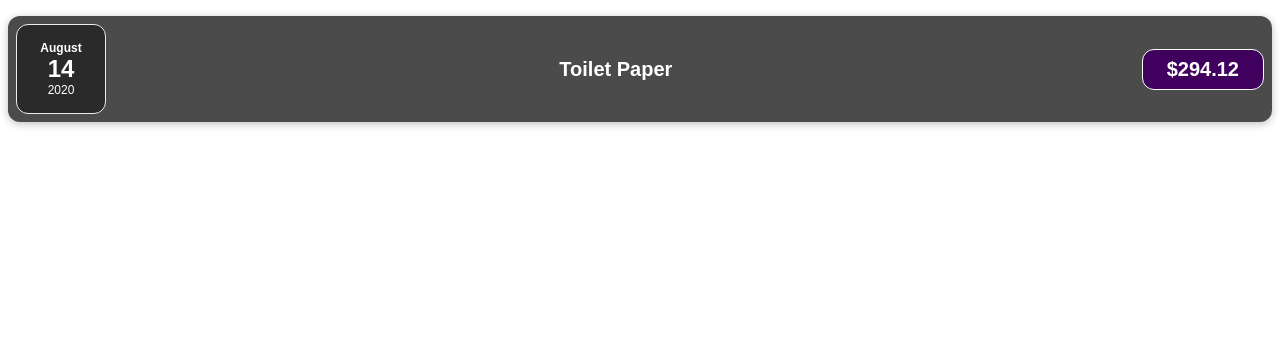
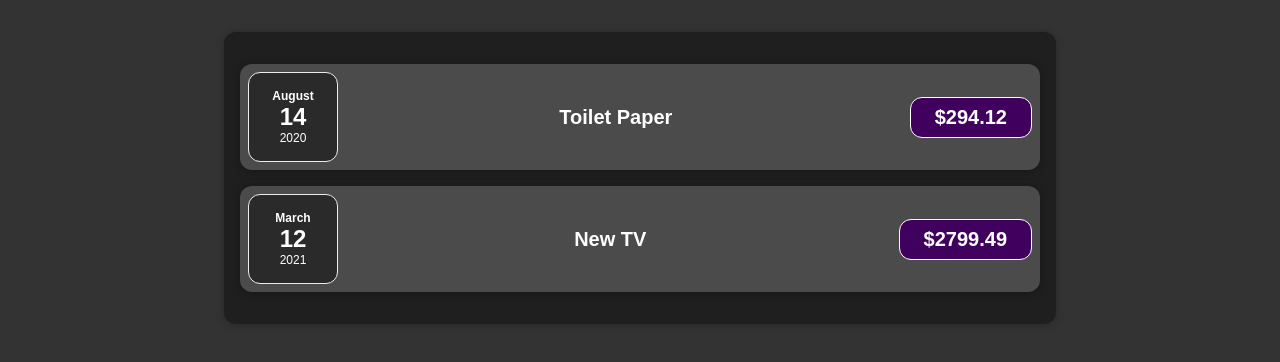
Before and after one commit to Tetsumote/udemy-reactExpenses, a React (Create React App) app: page / in a window 1280 px wide. Shown: the top 362 px of the page. Built offline with nearby package versions, Linux system fonts and the light colour scheme.

Commit message:
add wrapper components

```diff
--- a/src/App.js
+++ b/src/App.js
@@ -1,6 +1,6 @@
 import "./styles.css";
 
-import ExpenseItem from "./components/ExpenseItem";
+import Expenses from "./components/Expenses";
 
 export default function App() {
   const expenses = [
@@ -32,11 +32,7 @@
 
   return (
     <div className="App">
-      <ExpenseItem
-        title={expenses[0].title}
-        amount={expenses[0].amount}
-        date={expenses[0].date}
-      />
+      <Expenses expenses={expenses} />
     </div>
   );
 }
--- /dev/null
+++ b/src/components/Card.css
@@ -0,0 +1,4 @@
+.card {
+  border-radius: 12px;
+  box-shadow: 0 1px 8px rgba(0, 0, 0, 0.25);
+}
--- /dev/null
+++ b/src/components/Card.js
@@ -0,0 +1,8 @@
+import "./Card.css";
+
+function Card(props) {
+  const classes = "card " + props.className;
+  return <div className={classes}>{props.children}</div>;
+}
+
+export default Card;
--- a/src/components/ExpenseItem.css
+++ b/src/components/ExpenseItem.css
@@ -2,10 +2,8 @@
   display: flex;
   justify-content: space-between;
   align-items: center;
-  box-shadow: 0 2px 8px rgba(0, 0, 0, 0.25);
   padding: 0.5rem;
   margin: 1rem 0;
-  border-radius: 12px;
   background-color: #4b4b4b;
 }
 
--- a/src/components/ExpenseItem.js
+++ b/src/components/ExpenseItem.js
@@ -1,15 +1,16 @@
+import Card from "./Card";
 import ExpenseDate from "./ExpenseDate";
 import "./ExpenseItem.css";
 
 function ExpenseItem(props) {
   return (
-    <div className="expense-item">
+    <Card className="expense-item">
       <ExpenseDate date={props.date} />
       <div className="expense-item__description">
         <h2>{props.title}</h2>
         <div className="expense-item__price">$2{props.amount}</div>
       </div>
-    </div>
+    </Card>
   );
 }
 
--- /dev/null
+++ b/src/components/Expenses.css
@@ -0,0 +1,7 @@
+.expenses {
+  padding: 1rem;
+  background-color: rgb(31, 31, 31);
+  margin: 2rem auto;
+  width: 50rem;
+  max-width: 95%;
+}
--- /dev/null
+++ b/src/components/Expenses.js
@@ -0,0 +1,22 @@
+import "./Expenses.css";
+import ExpenseItem from "./ExpenseItem";
+import Card from "./Card";
+
+function Expenses(props) {
+  return (
+    <Card className="expenses">
+      <ExpenseItem
+        title={props.expenses[0].title}
+        amount={props.expenses[0].amount}
+        date={props.expenses[0].date}
+      />
+      <ExpenseItem
+        title={props.expenses[1].title}
+        amount={props.expenses[1].amount}
+        date={props.expenses[1].date}
+      />
+    </Card>
+  );
+}
+
+export default Expenses;
--- a/src/styles.css
+++ b/src/styles.css
@@ -1,3 +1,6 @@
+body {
+  background: #333;
+}
 .App {
   font-family: sans-serif;
   text-align: center;
```
